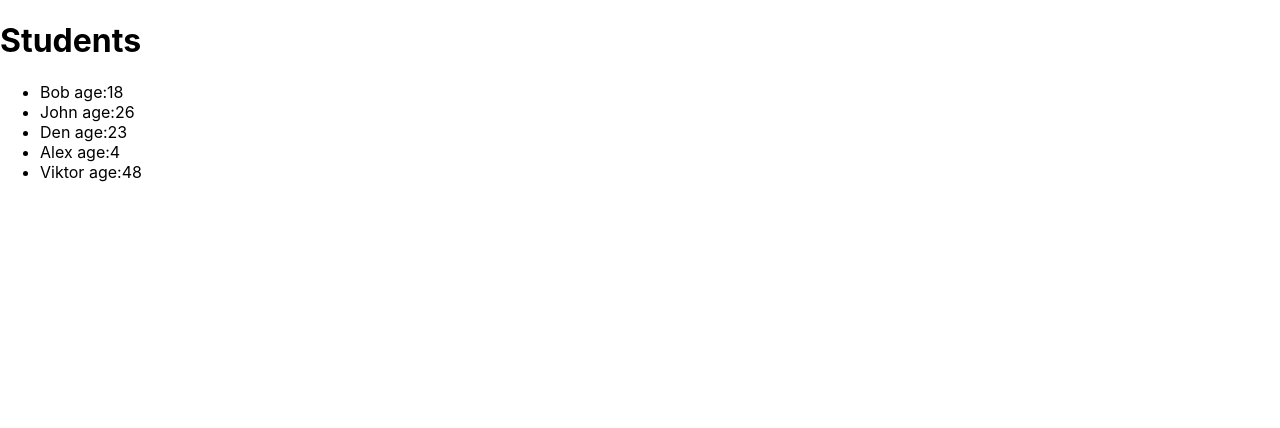
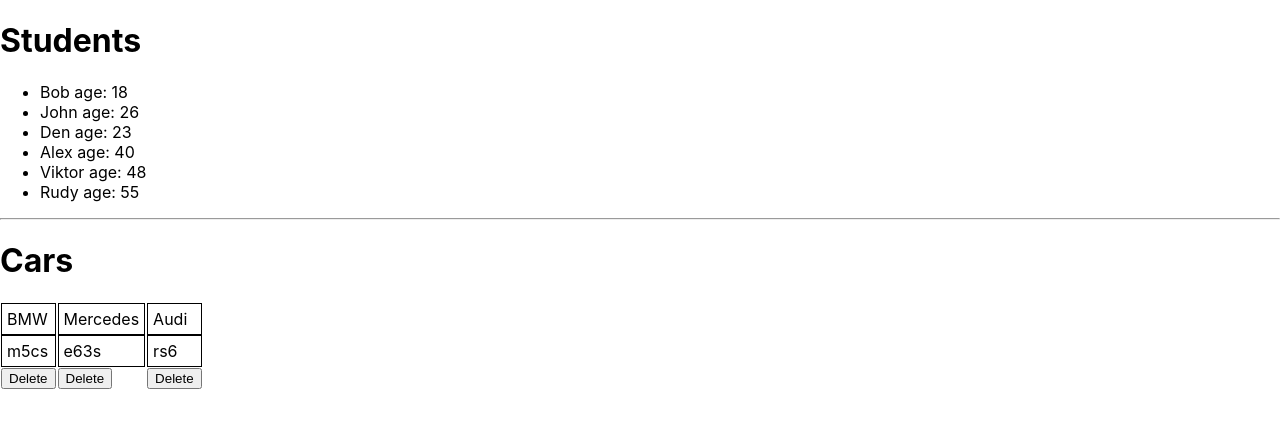
Before and after one commit to Kiri1111/My-todo, a React (Create React App) app: page / in a window 1280 px wide. Shown: the top 428 px of the page. Built offline with nearby package versions, Linux system fonts and the light colour scheme.

Commit message:
Map + delete button

```diff
--- a/package.json
+++ b/package.json
@@ -10,10 +10,12 @@
     "@types/node": "^16.7.13",
     "@types/react": "^18.0.0",
     "@types/react-dom": "^18.0.0",
+    "@types/uuid": "^8.3.4",
     "react": "^18.2.0",
     "react-dom": "^18.2.0",
     "react-scripts": "5.0.1",
     "typescript": "^4.4.2",
+    "uuid": "^9.0.0",
     "web-vitals": "^2.1.0"
   },
   "scripts": {
--- /dev/null
+++ b/src/microtasks/map-task.tsx
@@ -0,0 +1,42 @@
+import React from 'react';
+import s from './map.module.css'
+
+
+export type TopCarsType = {
+    topCars: CarType[]
+    delCar: (callId: string) => void
+}
+type CarType = {
+    manufacturer: string
+    model: string
+    id: string
+}
+const MapTask = (props: TopCarsType) => {
+
+
+    return (
+        <div>
+            <hr/>
+            <h1>Cars</h1>
+            <tr>
+                {
+                    props.topCars.map(t => {
+
+                        const deleteCarHandler = () => props.delCar(t.id)
+
+                        return <td key={t.id} className={s.cars}>
+                            <div className={s.manufacturer}> {t.manufacturer} </div>
+                            <div className={s.model}>{t.model}</div>
+                            <button onClick={deleteCarHandler}>Delete</button>
+                        </td>
+                    })
+                }
+
+            </tr>
+
+        </div>
+
+    );
+};
+
+export default MapTask;
--- /dev/null
+++ b/src/microtasks/map.module.css
@@ -0,0 +1,14 @@
+.cars {
+
+
+}
+
+.manufacturer {
+    border: 1px solid black;
+    padding: 5px;
+}
+
+.model {
+    border: 1px solid black;
+    padding: 5px;
+}
--- a/src/microtasks/map.tsx
+++ b/src/microtasks/map.tsx
@@ -18,15 +18,8 @@
             <h1>Students</h1>
             <div>
                 <ul>
-                    {props.students.map((s) => {
-                        return (
-                            <li key={s.id}>
-                                <span>{s.name}</span>
-                                <span> age:{s.age}</span>
-                            </li>
-                        )
-                    })}
-
+                    {props.students.map(s =>
+                        <li key={s.id}><span>{s.name}</span><span> age: {s.age}</span></li>)}
                 </ul>
             </div>
         </div>
--- a/src/microtasks/microtasks.tsx
+++ b/src/microtasks/microtasks.tsx
@@ -1,20 +1,39 @@
-import React from 'react';
+import React, {useState} from 'react';
 import Map from "./map";
+import MapTask from './map-task';
+import TopCarsType from './map-task'
+import {v1} from "uuid";
 
 const Microtasks = () => {
+
+    const [topCars, setTopCars] = useState([
+        {id: v1(), manufacturer: 'BMW', model: 'm5cs'},
+        {id: v1(), manufacturer: 'Mercedes', model: 'e63s'},
+        {id: v1(), manufacturer: 'Audi', model: 'rs6'}
+    ])
+
 
     const students = [
         {id: 1, name: 'Bob', age: 18},
         {id: 2, name: 'John', age: 26},
         {id: 3, name: 'Den', age: 23},
-        {id: 4, name: 'Alex', age: 4},
+        {id: 4, name: 'Alex', age: 40},
         {id: 5, name: 'Viktor', age: 48},
+        {id: 6, name: 'Rudy', age: 55},
     ]
+
+    function delCar(callId: string) {
+        let filteredCars = topCars.filter(t => t.id != callId);
+        setTopCars(filteredCars)
+    }
 
 
     return (
         <div>
             <Map students={students}/>
+            <MapTask topCars={topCars}
+                     delCar={delCar}
+            />
         </div>
     );
 };
```
Also changed, not shown: 1 other file (tests, documents, lock files or other folders).
